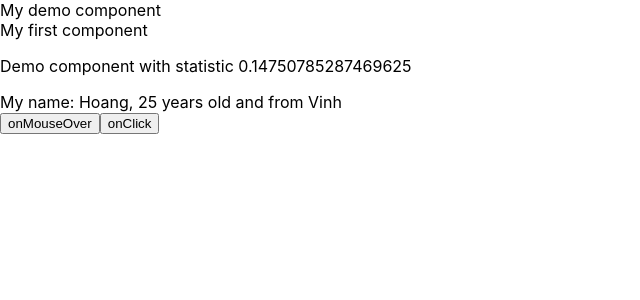
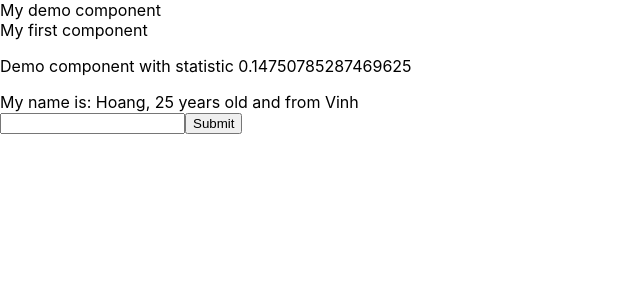
Before and after one commit to thruy/starter-React, a React (Create React App) app: page / in a window 1280 px wide. Shown: the top 300 px of the page, without its empty margins (0-640 px from the left). Built offline with nearby package versions, Linux system fonts and the light colour scheme.

Commit message:
form in react

```diff
--- a/src/component/Demo.js
+++ b/src/component/Demo.js
@@ -21,14 +21,32 @@ class Demo extends React.Component {
         console.log("Mouse over event");
         console.log(event.pageX, event.pageY);
     }
+
+    handleOnChangInput(event) {
+        this.setState({
+            name: event.target.value
+        })
+    }
+
+    handleOnSubmit(event) {
+        event.preventDefault();
+        this.setState({
+            name: event.target[0].value
+        })
+        console.log(this.state);
+    }
     //jsx
     render() {
         return (
             <div>My first component
                 <p>Demo component with statistic {Math.random()}</p>
-                <div>My name: {this.state.name}, {this.state.age} years old and from {this.state.Address}</div>
-                <button onMouseOver={this.handleOnMouseOver}>onMouseOver</button>
-                <button onClick={(e) => { this.handleClick(e) }}>onClick</button>
+                <div>My name is: {this.state.name}, {this.state.age} years old and from {this.state.Address}</div>
+                {/* <button onMouseOver={this.handleOnMouseOver}>onMouseOver</button>
+                <button onClick={(e) => { this.handleClick(e) }}>onClick</button> */}
+                <form onSubmit={(e) => this.handleOnSubmit(e)}>
+                    <input type="text"></input>
+                    <button >Submit</button>
+                </form>
             </div>
 
         )
```
